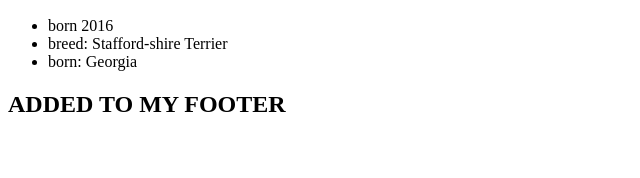
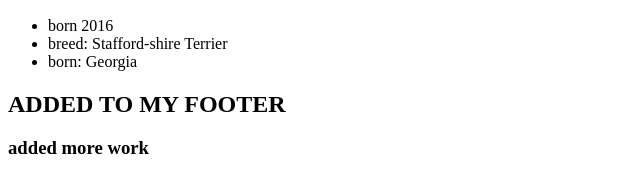
Before and after one commit to dkatina/intro-to-html, a plain HTML site: page new.html in a window 1280 px wide. Shown: the part 785-963 px from the top of the page, without its empty margins (0-640 px from the left). Before the commit the page ends 922 px from the top, so only its background shows below. Drawn offline with Linux system fonts and the light colour scheme.

Commit message:
added even more to the footer

```diff
--- a/new.html
+++ b/new.html
@@ -46,6 +46,7 @@
     <footer>
         <!-- copyright, about us, social media -->
          <h2>ADDED TO MY FOOTER</h2>
+         <h3>added more work</h3>
     </footer>
 </body>
 </html>
```
